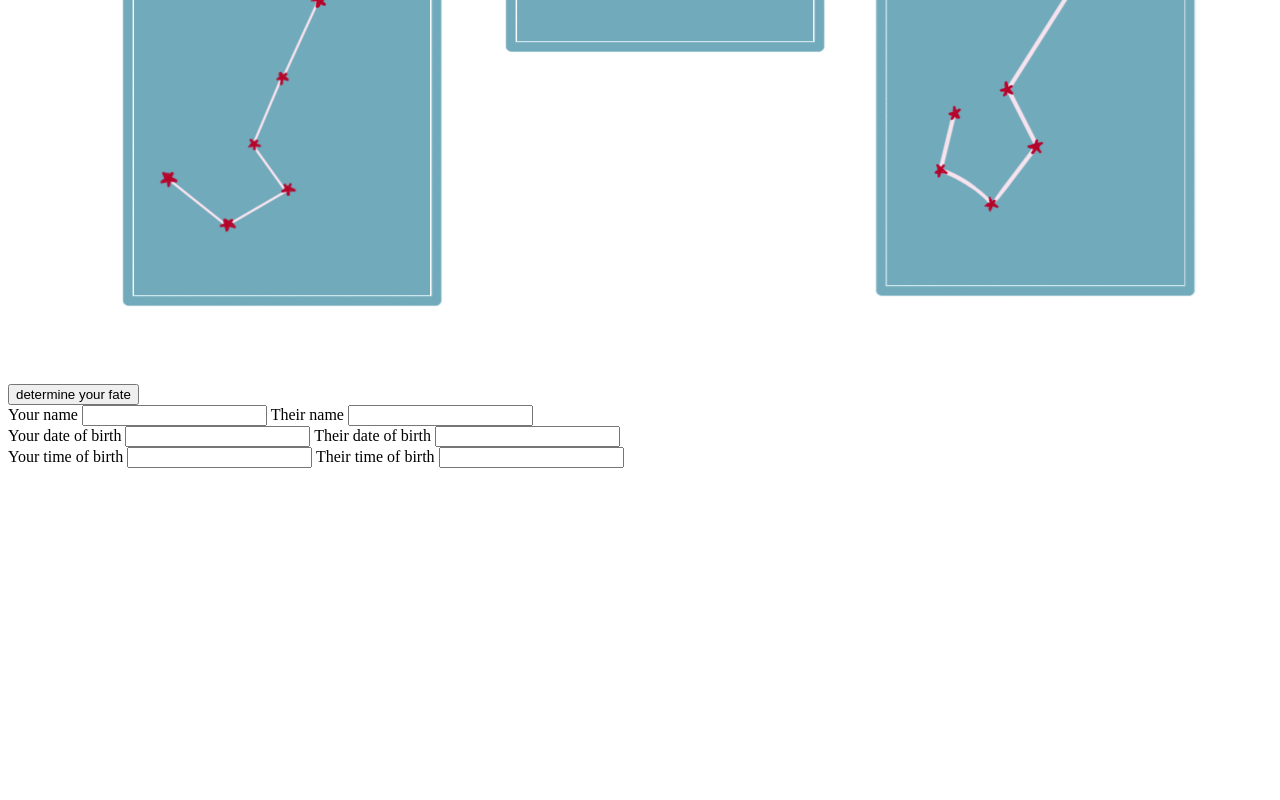
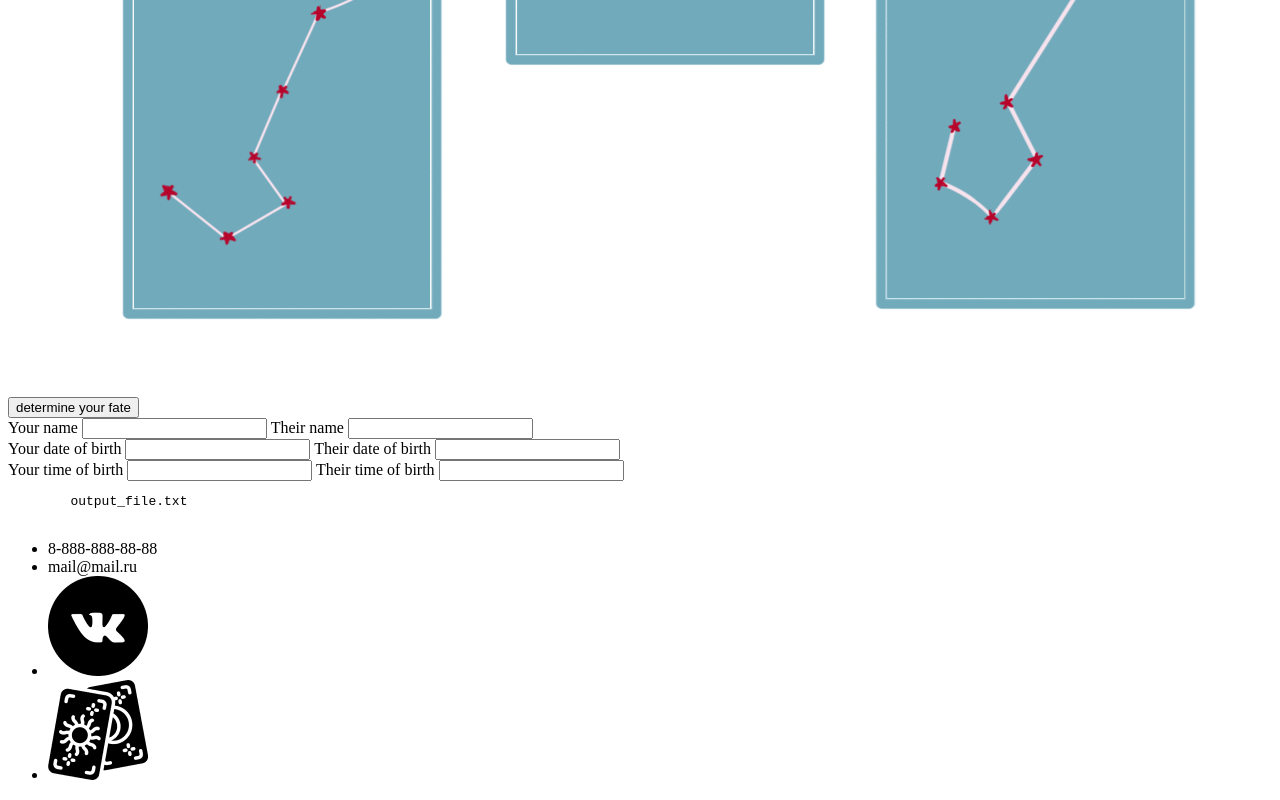
Before and after one commit to Polikiss/Polikiss.github.io, a website: page tarotLove/index.html in a window 1280 px wide. Shown: the part 1299-2099 px from the top of the page. Before the commit the page ends 1775 px from the top, so only its background shows below. Drawn offline with Linux system fonts and the light colour scheme.

Commit message:
chore: add footer

```diff
--- a/tarotLove/index.html
+++ b/tarotLove/index.html
@@ -12,17 +12,17 @@
 </head>
 <body>
 
-<div>
-    <img src="/tarotLove/images/logo.png" alt="Tarot star cards logo" />
+<header>
+    <img src="/tarotLove/images/logo.png" alt="Tarot star cards logo"/>
     <h1>Tarot Love Reading</h1>
-    <p>determine your future with your partner</p>
-</div>
+    <h2>determine your future with your partner</h2>
+</header>
 
-
-<img src="/tarotLove/images/cards.png" alt="Tarot love cards" />
+<main>
+    <img src="/tarotLove/images/cards.png" alt="Tarot love cards"/>
     <input type="button" value="determine your fate">
-
-
+    <section>
+        <section>
             <form>
                 <label>Your name
                     <input type="text">
@@ -32,7 +32,9 @@
                     <input type="text">
                 </label>
             </form>
+        </section>
 
+        <section>
             <form>
                 <label>Your date of birth
                     <input type="text">
@@ -42,7 +44,9 @@
                     <input type="text">
                 </label>
             </form>
+        </section>
 
+        <section>
             <form>
                 <label>Your time of birth
                     <input type="text">
@@ -52,6 +56,38 @@
                     <input type="text">
                 </label>
             </form>
+        </section>
+
+    </section>
+    <pre>
+        output_file.txt
+    </pre>
+
+</main>
+
+
+<footer>
+    <ul>
+        <li>
+            8-888-888-88-88
+        </li>
+        <li>
+            mail@mail.ru
+        </li>
+        <li>
+            <a href="https://vk.com/feed">
+                <img src="/tarotLove/images/footerLogos/vk.png" alt="vk logo"/>
+            </a>
+        </li>
+        <li>
+            <a href="https://siyast.github.io/web/">
+                <img src="/tarotLove/images/footerLogos/futureTelling.png" alt="tarot future telling site logo"/>
+            </a>
+        </li>
+    </ul>
+
+</footer>
+
 
 </body>
 </html>
--- /dev/null
+++ b/tarotLove/index.js
@@ -0,0 +1 @@
+console.log('Happy developing ✨')
```
Also changed, not shown: tarotLove/package.json (added, +10 -0 lines), tarotLove/images/footerLogos/futureTelling.png (added), tarotLove/images/footerLogos/mail.png (added), tarotLove/images/footerLogos/phone.png (added), tarotLove/images/footerLogos/vk.png (added), tarotLove/layout/layout.png (added). Lines whose indentation alone changed are shown as unchanged.
